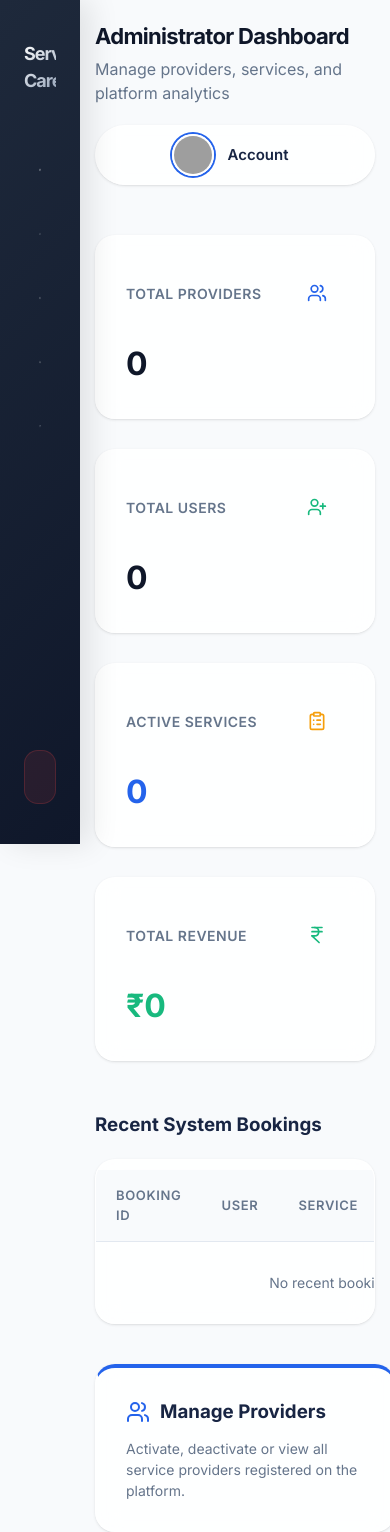
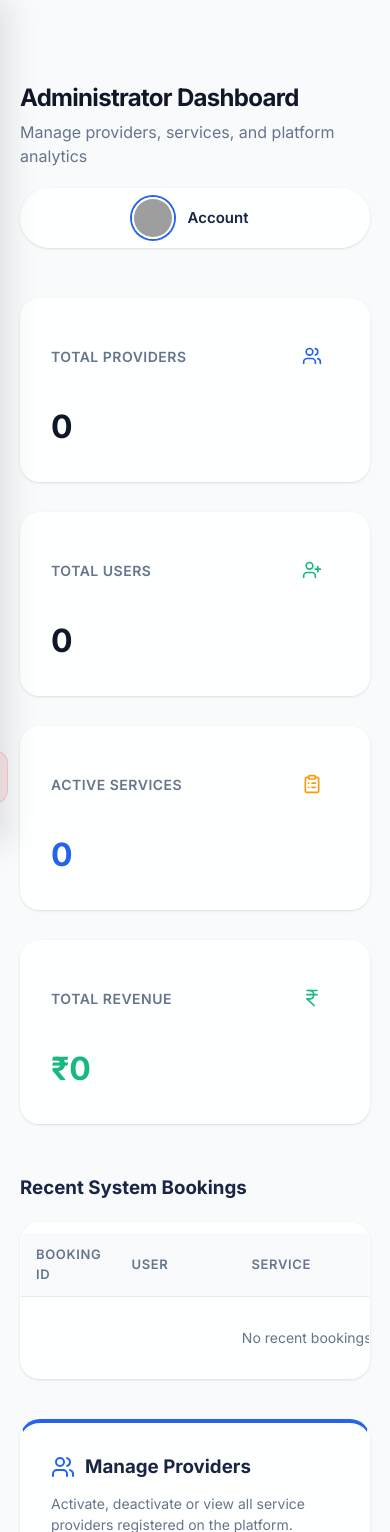
Before and after one commit to rajivcs245/personal, a Flask app: page /admin_dashboard in a window 390 px wide. Shown: the top 1532 px of the page. Run offline with Flask 3, Linux system fonts and the light colour scheme; the visitor is signed in with stand-in values (Sample User, id 1); data that the repository does not hold is empty; grey boxes are pictures that could not be loaded.

Commit message:
Initial commit

```diff
--- a/static/global.css
+++ b/static/global.css
@@ -92,7 +92,8 @@ body {
     position: fixed;
     height: 100vh;
     box-shadow: 10px 0 30px rgba(0, 0, 0, 0.1);
-    z-index: 100;
+    z-index: 1000;
+    transition: var(--transition);
 }
 
 .logo-container {
@@ -166,6 +167,7 @@ body {
     margin-left: var(--sidebar-width);
     padding: 50px 60px;
     min-width: 0;
+    transition: var(--transition);
 }
 
 /* ================= HEADER ================= */
@@ -408,6 +410,23 @@ body {
     background: #f8fafc;
 }
 
+.table-responsive {
+    overflow-x: auto;
+    -webkit-overflow-scrolling: touch;
+    width: 100%;
+}
+
+@media (max-width: 640px) {
+    .table th, .table td {
+        padding: 12px 15px;
+        min-width: 120px;
+    }
+
+    .table th:first-child, .table td:first-child {
+        min-width: 60px;
+    }
+}
+
 /* ================= BADGES ================= */
 .badge {
     display: inline-flex;
@@ -611,16 +630,12 @@ body {
 
 /* ================= RESPONSIVE ================= */
 @media (max-width: 1024px) {
+    :root {
+        --sidebar-width: 80px;
+    }
+
     .profile-container {
         grid-template-columns: 1fr;
-    }
-
-    .profile-sidebar {
-        padding: 40px;
-    }
-
-    :root {
-        --sidebar-width: 80px;
     }
 
     .logo-container {
@@ -646,23 +661,62 @@ body {
     }
 }
 
-@media (max-width: 640px) {
-    .stat-grid {
-        grid-template-columns: 1fr;
+@media (max-width: 768px) {
+    :root {
+        --sidebar-width: 0px;
+    }
+
+    .sidebar {
+        transform: translateX(-100%);
+    }
+
+    .sidebar.active {
+        transform: translateX(0);
+        width: 280px;
+    }
+
+    .sidebar.active .nav-link span {
+        display: block;
     }
 
     .main-content {
-        padding: 20px 15px;
-    }
-
-    .header-title h1 {
-        font-size: 22px;
+        margin-left: 0;
+        padding: 80px 20px 20px;
     }
 
     .top-header {
         flex-direction: column;
         align-items: flex-start;
         gap: 20px;
+    }
+
+    /* Mobile Menu Toggle */
+    .menu-toggle {
+        display: block;
+        position: fixed;
+        top: 20px;
+        left: 20px;
+        z-index: 1100;
+        background: var(--primary);
+        color: white;
+        width: 45px;
+        height: 45px;
+        border-radius: 12px;
+        display: flex;
+        align-items: center;
+        justify-content: center;
+        cursor: pointer;
+        box-shadow: var(--shadow-md);
+    }
+}
+
+@media (max-width: 640px) {
+    .stat-grid {
+        grid-template-columns: 1fr;
+    }
+
+    .header-title h1 {
+        font-size: 24px;
     }
 
     .profile-section {
@@ -673,4 +727,16 @@ body {
         width: 100%;
         justify-content: center;
     }
+
+    .profile-form-grid {
+        grid-template-columns: 1fr;
+    }
+
+    .profile-content-card {
+        padding: 30px 20px;
+    }
 }
+
+.menu-toggle {
+    display: none;
+}
--- a/templates/base.html
+++ b/templates/base.html
@@ -23,6 +23,11 @@
 <body>
 
     <div class="app-container">
+
+        <!-- Mobile Menu Toggle -->
+        <div class="menu-toggle" id="sidebarToggle">
+            <i data-lucide="menu"></i>
+        </div>
 
         <!-- ================= SIDEBAR ================= -->
         <aside class="sidebar">
@@ -190,6 +195,16 @@
     <!-- ========== ICONS SCRIPT ========== -->
     <script>
         lucide.createIcons();
+
+        // Mobile Sidebar Toggle
+        const sidebarToggle = document.getElementById('sidebarToggle');
+        const sidebar = document.querySelector('.sidebar');
+
+        if (sidebarToggle) {
+            sidebarToggle.addEventListener('click', () => {
+                sidebar.classList.toggle('active');
+            });
+        }
     </script>
 
     {% block extra_js %}{% endblock %}
```
Also changed, not shown: static/login.css (+7 -0 lines), static/user_dashboard.css (+9 -2 lines).
